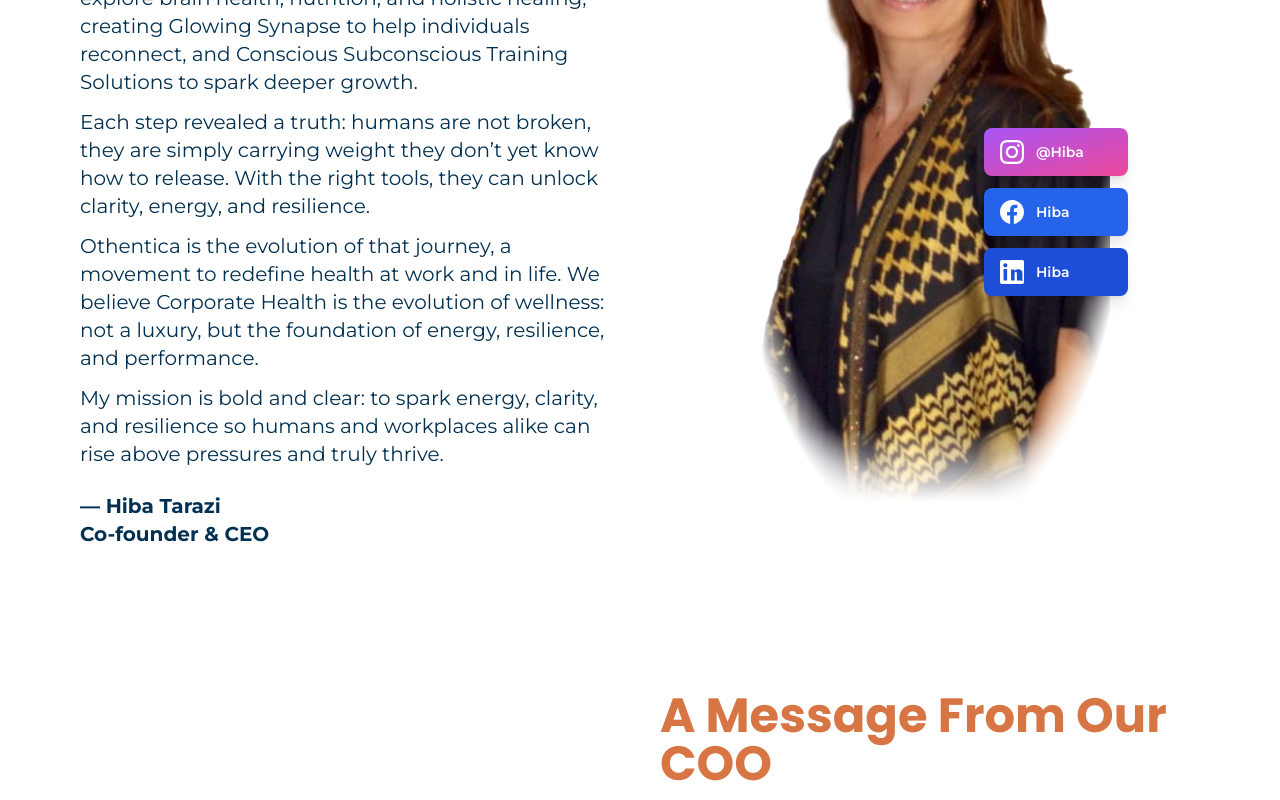
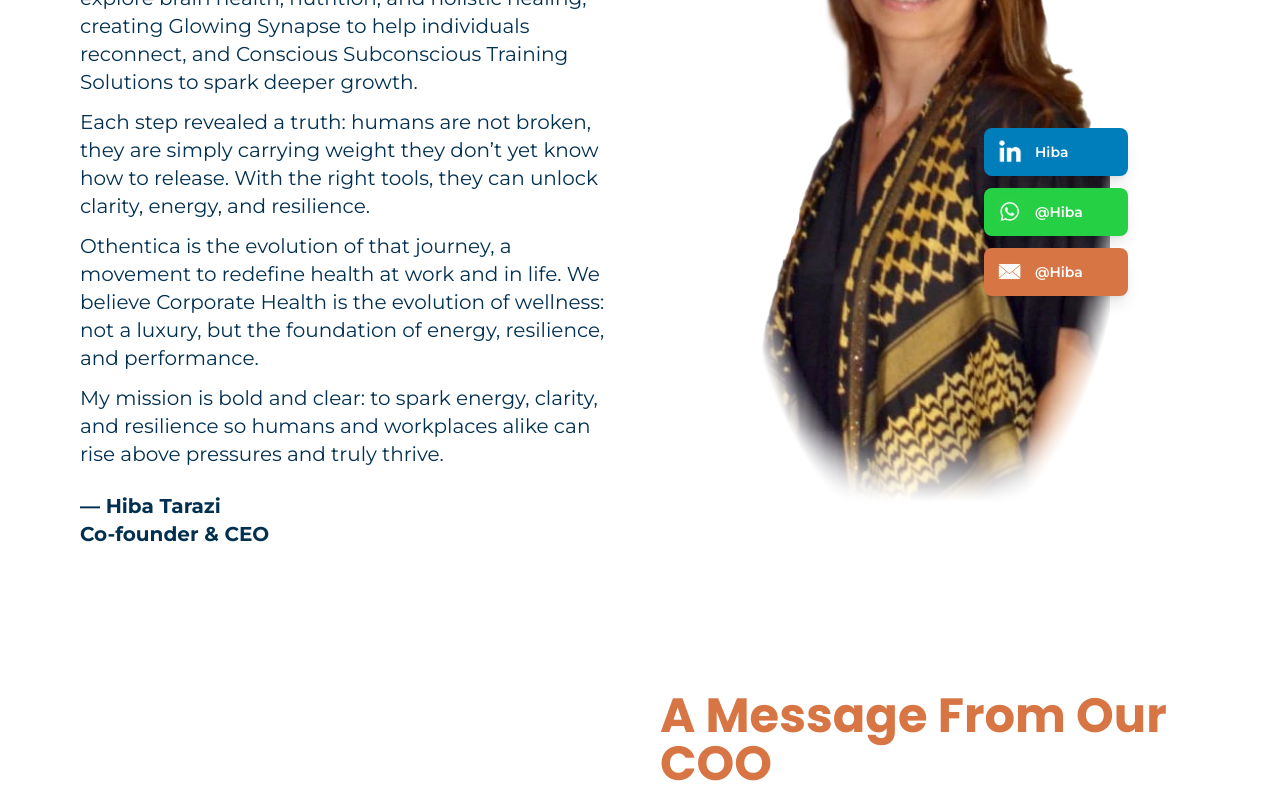
Before and after one commit to elieas91/Othentica, a React (Vite) app: page /about in a window 1280 px wide. Shown: the part 1480-2280 px from the top of the page. Built offline with nearby package versions, Linux system fonts and the light colour scheme.

Commit message:
Modified the socials button next to the Hiba and Tarek; they're now Linkedin, Whatsapp and Mail. Still not clickable and need a bit of modification

```diff
--- a/src/components/sections/MeetTheFounders.jsx
+++ b/src/components/sections/MeetTheFounders.jsx
@@ -1,4 +1,7 @@
 import { teamData } from '../../data/teamData';
+import LinkedInIcon from '../../assets/img/linkedin_icon.png';
+import WhatsappIcon from '../../assets/img/whatsapp_icon.png';
+import EmailIcon from '../../assets/img/email_icon.png';
 
 const MeetTheFounders = () => {
   return (
@@ -73,45 +76,27 @@ const MeetTheFounders = () => {
                     member.flipped ? 'left-[10%]' : 'right-0 -translate-x-1/2'
                   }`}
                 >
-                  {/* Instagram Button */}
-                  <div className="w-36 h-12 bg-gradient-to-br from-purple-500 to-pink-500 rounded-lg flex items-center justify-start cursor-pointer hover:scale-105 transition-transform shadow-lg px-4">
-                    <svg
-                      className="w-6 h-6 text-white mr-3"
-                      fill="currentColor"
-                      viewBox="0 0 24 24"
-                    >
-                      <path d="M12 2.163c3.204 0 3.584.012 4.85.07 3.252.148 4.771 1.691 4.919 4.919.058 1.265.069 1.645.069 4.849 0 3.205-.012 3.584-.069 4.849-.149 3.225-1.664 4.771-4.919 4.919-1.266.058-1.644.07-4.85.07-3.204 0-3.584-.012-4.849-.07-3.26-.149-4.771-1.699-4.919-4.92-.058-1.265-.07-1.644-.07-4.849 0-3.204.013-3.583.07-4.849.149-3.227 1.664-4.771 4.919-4.919 1.266-.057 1.645-.069 4.849-.069zm0-2.163c-3.259 0-3.667.014-4.947.072-4.358.2-6.78 2.618-6.98 6.98-.059 1.281-.073 1.689-.073 4.948 0 3.259.014 3.668.072 4.948.2 4.358 2.618 6.78 6.98 6.98 1.281.058 1.689.072 4.948.072 3.259 0 3.668-.014 4.948-.072 4.354-.2 6.782-2.618 6.979-6.98.059-1.28.073-1.689.073-4.948 0-3.259-.014-3.667-.072-4.947-.196-4.354-2.617-6.78-6.979-6.98-1.281-.059-1.69-.073-4.949-.073zm0 5.838c-3.403 0-6.162 2.759-6.162 6.162s2.759 6.163 6.162 6.163 6.162-2.759 6.162-6.163c0-3.403-2.759-6.162-6.162-6.162zm0 10.162c-2.209 0-4-1.79-4-4 0-2.209 1.791-4 4-4s4 1.791 4 4c0 2.21-1.791 4-4 4zm6.406-11.845c-.796 0-1.441.645-1.441 1.44s.645 1.44 1.441 1.44c.795 0 1.439-.645 1.439-1.44s-.644-1.44-1.439-1.44z" />
-                    </svg>
+                  {/* LinkedIn Button */}
+                  <div className="w-36 h-12 bg-[#007ebb] rounded-lg flex items-center justify-start cursor-pointer hover:scale-105 transition-transform shadow-lg px-2 gap-x-2">
+                    <img src={LinkedInIcon} width="35" />
+                    <span className="text-white font-semibold text-sm">
+                      {member.socialMedia.linkedin}
+                    </span>
+                  </div>
+
+                  {/* Whatsapp Button */}
+                  <div className="w-36 h-12 bg-[#26d044] rounded-lg flex items-center justify-start cursor-pointer hover:scale-105 transition-transform shadow-lg px-2 gap-x-2">
+                    <img src={WhatsappIcon} width="35" />
                     <span className="text-white font-semibold text-sm">
                       {member.socialMedia.instagram}
                     </span>
                   </div>
 
-                  {/* Facebook Button */}
-                  <div className="w-36 h-12 bg-blue-600 rounded-lg flex items-center justify-start cursor-pointer hover:scale-105 transition-transform shadow-lg px-4">
-                    <svg
-                      className="w-6 h-6 text-white mr-3"
-                      fill="currentColor"
-                      viewBox="0 0 24 24"
-                    >
-                      <path d="M24 12.073c0-6.627-5.373-12-12-12s-12 5.373-12 12c0 5.99 4.388 10.954 10.125 11.854v-8.385H7.078v-3.47h3.047V9.43c0-3.007 1.792-4.669 4.533-4.669 1.312 0 2.686.235 2.686.235v2.953H15.83c-1.491 0-1.956.925-1.956 1.874v2.25h3.328l-.532 3.47h-2.796v8.385C19.612 23.027 24 18.062 24 12.073z" />
-                    </svg>
+                  {/* Email Button */}
+                  <div className="w-36 h-12 bg-[#d77644] rounded-lg flex items-center justify-start cursor-pointer hover:scale-105 transition-transform shadow-lg px-2 gap-x-2">
+                    <img src={EmailIcon} width="35" />
                     <span className="text-white font-semibold text-sm">
-                      {member.socialMedia.facebook}
-                    </span>
-                  </div>
-
-                  {/* LinkedIn Button */}
-                  <div className="w-36 h-12 bg-blue-700 rounded-lg flex items-center justify-start cursor-pointer hover:scale-105 transition-transform shadow-lg px-4">
-                    <svg
-                      className="w-6 h-6 text-white mr-3"
-                      fill="currentColor"
-                      viewBox="0 0 24 24"
-                    >
-                      <path d="M20.447 20.452h-3.554v-5.569c0-1.328-.027-3.047-1.032-3.047-1.032 0-1.26 1.317-1.26 3.031v5.585h-3.554v-11h3.414v1.527h.046c.5-.9 1.699-1.854 3.499-1.854 3.757 0 4.445 2.19 4.445 5.47v6.286zM5.337 7.433c-1.144 0-2.063-.926-2.063-2.065 0-1.138.92-2.063 2.063-2.063 1.14 0 2.064.925 2.064 2.063 0 1.139-.925 2.065-2.064 2.065zm1.782 13.019H3.555V9h3.564v11.452zM22.225 0H1.771C.792 0 0 .774 0 1.729v20.542C0 23.227.792 24 1.771 24h20.451C23.2 24 24 23.227 24 22.271V1.729C24 .774 23.2 0 22.222 0h.003z" />
-                    </svg>
-                    <span className="text-white font-semibold text-sm">
-                      {member.socialMedia.linkedin}
+                      {member.socialMedia.instagram}
                     </span>
                   </div>
                 </div>
```
Also changed, not shown: src/assets/img/email_icon.png (added), src/assets/img/linkedin_icon.png (added).
